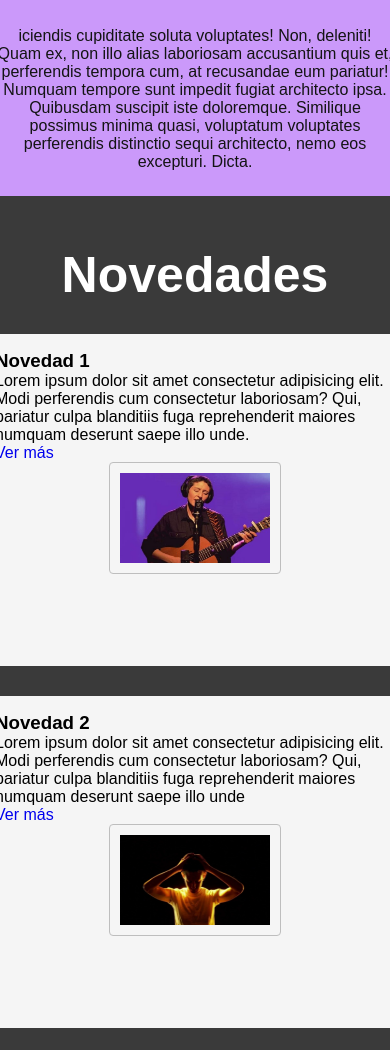
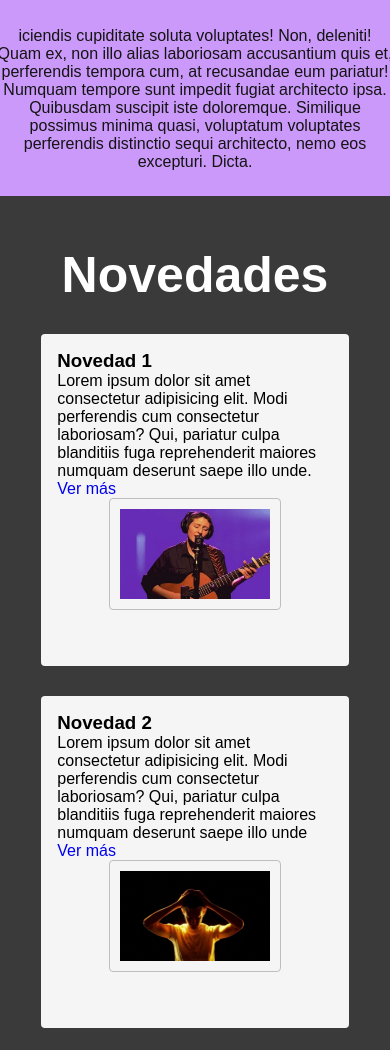
Before and after one commit to luismaria-hernandez/bren-coll, a plain HTML site: page index.html in a window 390 px wide. Shown: the part 550-1600 px from the top of the page. Drawn offline with Linux system fonts and the light colour scheme; a web font is replaced by a local one.

Commit message:
Tarjetas responsive del index

```diff
--- a/css/estilos.css
+++ b/css/estilos.css
@@ -121,7 +121,6 @@ header {
     background-color: whitesmoke;
     padding: 16px;
     border-radius: 4px;
-    width: 70%;
     height: 110px;
 
 }
@@ -601,19 +600,11 @@ footer {
         width: 400px;
     }
 
-    .novedad1{
+    .novedad1, .novedad2{
         display: flex;
         flex-direction: column;
         align-items: center;
-        width: 400px;
-        height: 300px;
-    }
-
-    .novedad2{
-        display: flex;
-        flex-direction: column;
-        align-items: center;
-        width: 400px;
+        width: 95%;
         height: 300px;
     }
 
```
